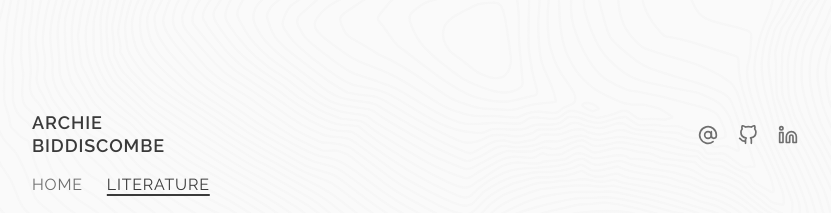
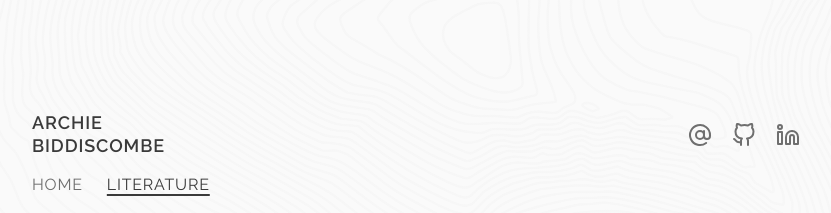
Before and after one commit to abiddiscombe/abiddiscombe-dev, a Next.js app: page /literature in a window 1280 px wide. Shown: the top 213 px of the page, without its empty margins (224-1055 px from the left). Built offline with nearby package versions, Linux system fonts and the light colour scheme.

Commit message:
fix: increase social link icon size

```diff
--- a/src/components/SocialLink.tsx
+++ b/src/components/SocialLink.tsx
@@ -64,7 +64,7 @@ function EmailIcon() {
       strokeWidth='2'
       strokeLinecap='round'
       strokeLinejoin='round'
-      className='feather feather-at-sign h-6 md:h-5'
+      className='feather feather-at-sign h-7 md:h-6'
     >
       <title>Email Icon</title>
       <circle cx='12' cy='12' r='4'></circle>
@@ -85,7 +85,7 @@ function GithubIcon() {
       strokeWidth='2'
       strokeLinecap='round'
       strokeLinejoin='round'
-      className='feather feather-github h-6 md:h-5'
+      className='feather feather-github h-7 md:h-6'
     >
       <title>GitHub Icon</title>
       <path d='M9 19c-5 1.5-5-2.5-7-3m14 6v-3.87a3.37 3.37 0 0 0-.94-2.61c3.14-.35 6.44-1.54 6.44-7A5.44 5.44 0 0 0 20 4.77 5.07 5.07 0 0 0 19.91 1S18.73.65 16 2.48a13.38 13.38 0 0 0-7 0C6.27.65 5.09 1 5.09 1A5.07 5.07 0 0 0 5 4.77a5.44 5.44 0 0 0-1.5 3.78c0 5.42 3.3 6.61 6.44 7A3.37 3.37 0 0 0 9 18.13V22'></path>
@@ -105,7 +105,7 @@ function LinkedinIcon() {
       strokeWidth='2'
       strokeLinecap='round'
       strokeLinejoin='round'
-      className='feather feather-linkedin h-6 md:h-5'
+      className='feather feather-linkedin h-7 md:h-6'
     >
       <title>LinkedIn Icon</title>
       <path d='M16 8a6 6 0 0 1 6 6v7h-4v-7a2 2 0 0 0-2-2 2 2 0 0 0-2 2v7h-4v-7a6 6 0 0 1 6-6z'></path>
--- a/src/components/blocks/Header.tsx
+++ b/src/components/blocks/Header.tsx
@@ -11,7 +11,7 @@ export function Header() {
           Biddiscombe
         </Typography>
 
-        <nav className='flex items-center gap-5 md:gap-4'>
+        <nav className='flex items-center gap-6 md:gap-5'>
           <SocialLink type='email' />
           <SocialLink type='github' />
           <SocialLink type='linkedin' />
```
Also changed, not shown: 1 other file (tests, documents, lock files or other folders).
